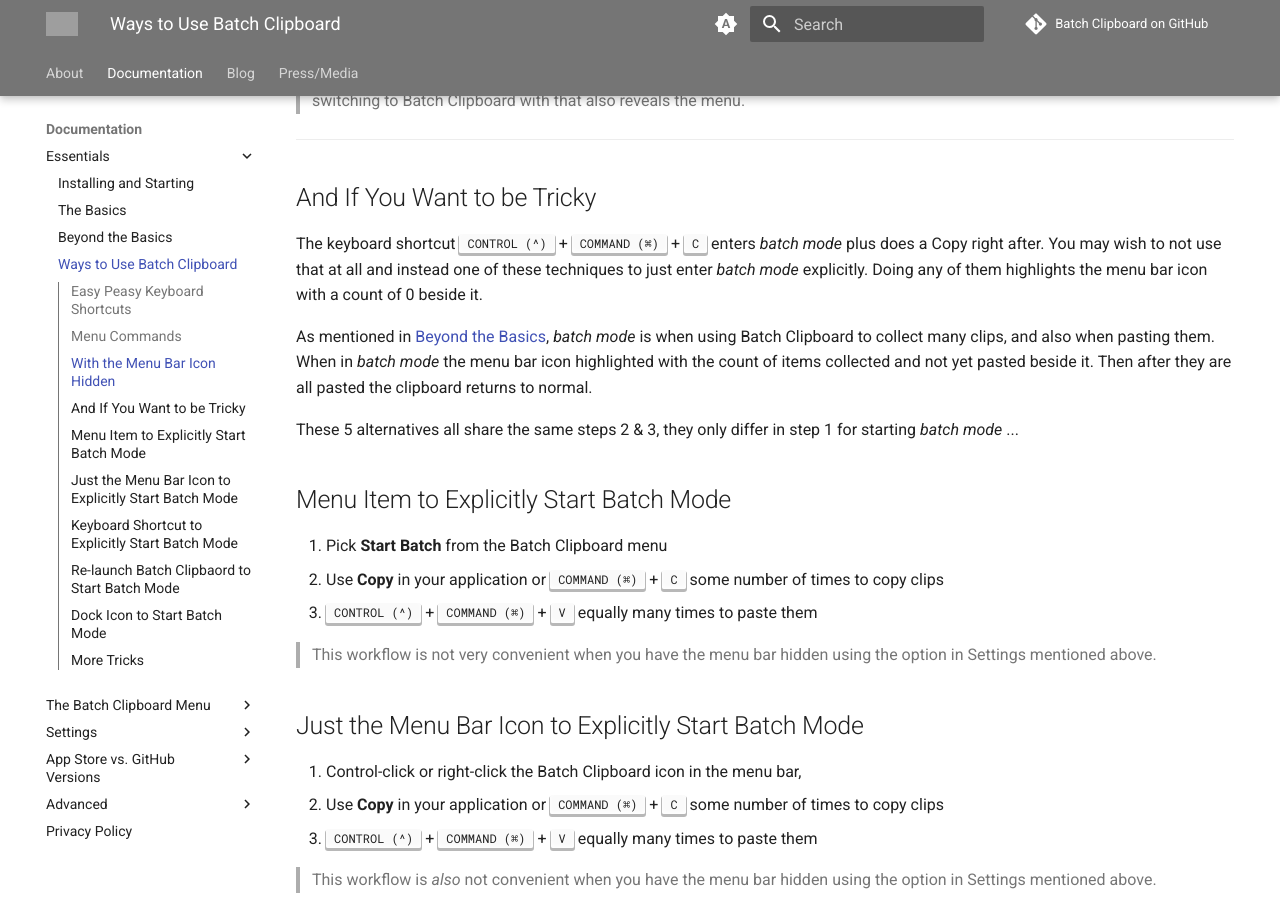
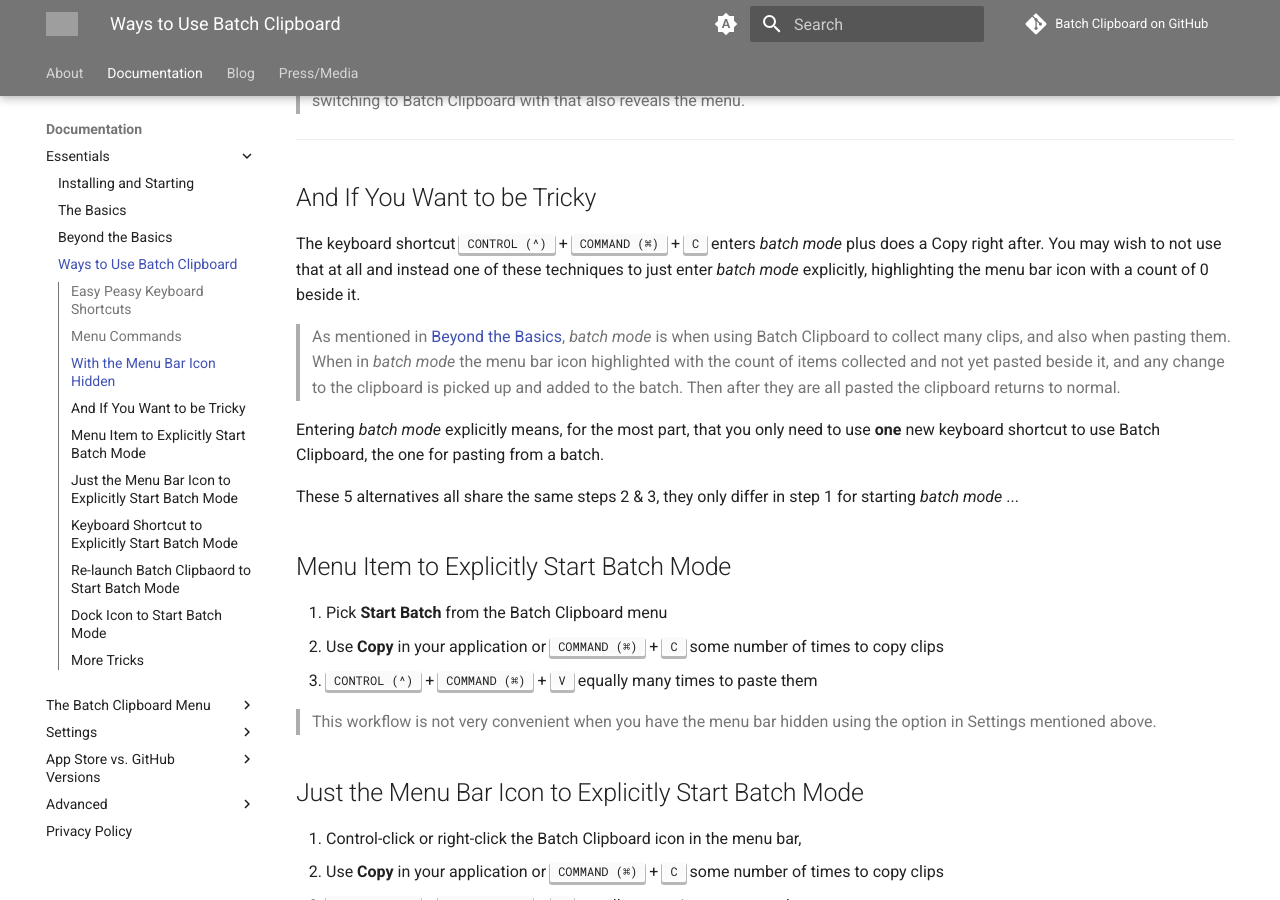
Before and after one commit to jpmhouston/Batch-Clipboard-website, an MkDocs documentation site: the page built from docs/Ways-to-Use.md, in a window 1280 px wide and 900 px high, scrolled down 1428 px. Built offline with MkDocs 1.6.1 and Material for MkDocs 9.7.7, drawn with Linux system fonts in a browser that asks for light colours; comment, search, counter and statistics services are not loaded; grey boxes are pictures that could not be loaded.

```diff
--- a/docs/Ways-to-Use.md
+++ b/docs/Ways-to-Use.md
@@ -75,14 +75,18 @@ Batch Clipboard with that also reveals the menu.
 The keyboard shortcut <kbd>CONTROL (^)</kbd> + <kbd>COMMAND (⌘)</kbd> + <kbd>C</kbd>
 enters _batch mode_ plus does a Copy right after. You may wish to not use
 that at all and instead one of these techniques to just enter _batch mode_
-explicitly. Doing any of them highlights the menu bar icon with a count of 0
-beside it.
+explicitly, highlighting the menu bar icon with a count of 0 beside it.
 
-As mentioned in [Beyond the Basics](Beyond-the-Basics.md), _batch mode_ is
+> As mentioned in [Beyond the Basics](Beyond-the-Basics.md), _batch mode_ is
 when using Batch Clipboard to collect many clips, and also when pasting them.
 When in _batch mode_ the menu bar icon highlighted with the count of items
-collected and not yet pasted beside it. Then after they are all pasted the
+collected and not yet pasted beside it, and any change to the clipboard is
+picked up and added to the batch. Then after they are all pasted the
 clipboard returns to normal.
+
+Entering _batch mode_ explicitly means, for the most part, that you only need
+to use **one** new keyboard shortcut to use Batch Clipboard, the one for
+pasting from a batch.
 
 These 5 alternatives all share the same steps 2 & 3, they only differ
 in step 1 for starting _batch mode_ ...
```
Also changed, not shown: docs/blog/posts/version-2.3-announcement.md (+1 -1 lines).
